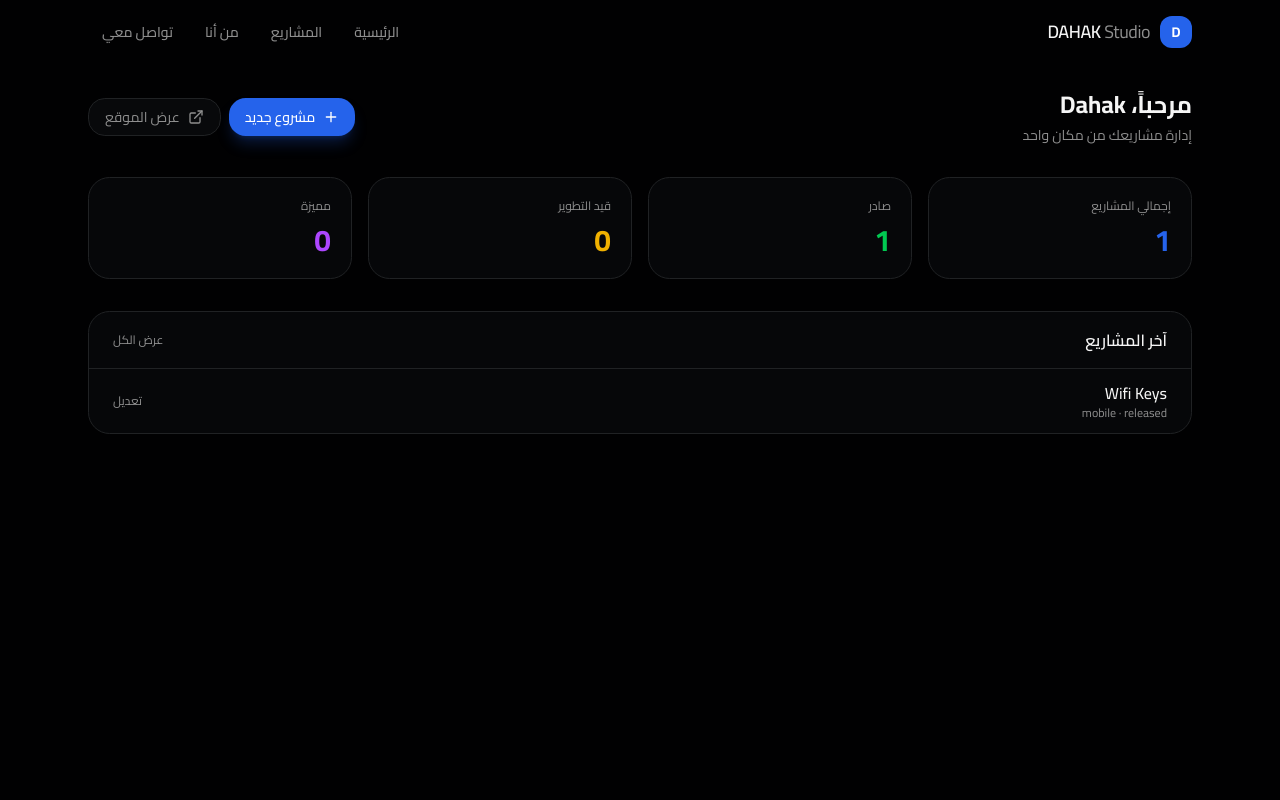
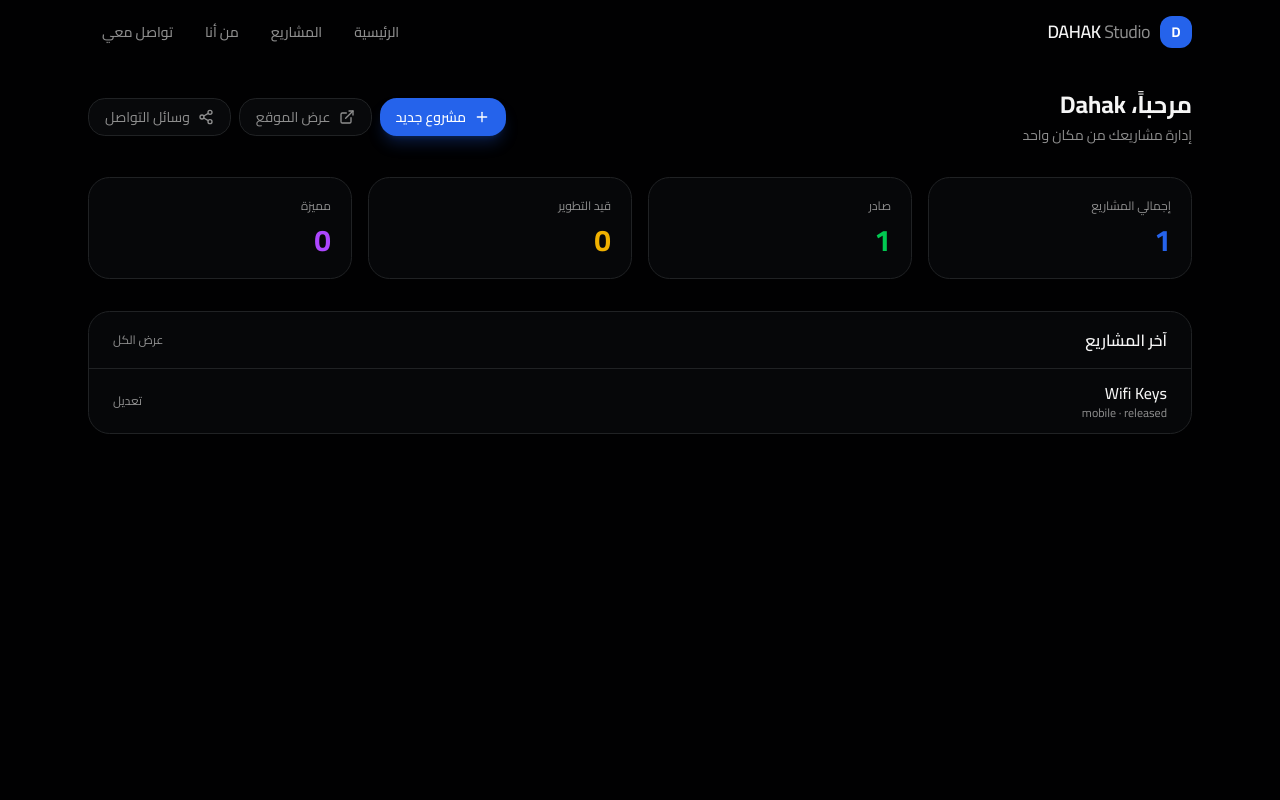
Before and after one commit to dahakabdellah12/dahak-studio, a Next.js app: page /dashboard in a window 1280 px wide. Shown: the top 800 px of the page. Built offline with nearby package versions, Linux system fonts and the light colour scheme.

Commit message:
Add social links button to dashboard + logo preview in project form

```diff
--- a/src/app/dashboard/page.tsx
+++ b/src/app/dashboard/page.tsx
@@ -1,6 +1,6 @@
 import Link from "next/link";
 import { getProjects } from "@/lib/data/projects-store";
-import { FolderGit2, Plus, ExternalLink } from "lucide-react";
+import { FolderGit2, Plus, ExternalLink, Share2 } from "lucide-react";
 
 export default async function DashboardPage() {
   const projects = await getProjects();
@@ -40,6 +40,13 @@ export default async function DashboardPage() {
           >
             <ExternalLink className="h-4 w-4" />
             عرض الموقع
+          </Link>
+          <Link
+            href="/dashboard/social"
+            className="inline-flex items-center gap-2 rounded-xl border border-border bg-secondary/50 px-4 py-2 text-sm text-muted-foreground transition-colors hover:text-foreground"
+          >
+            <Share2 className="h-4 w-4" />
+            وسائل التواصل
           </Link>
         </div>
       </div>
--- a/src/app/dashboard/projects/project-form.tsx
+++ b/src/app/dashboard/projects/project-form.tsx
@@ -281,8 +281,21 @@ export function ProjectForm({ initial, mode }: ProjectFormProps) {
               type="url"
               value={thumbnail}
               onChange={(e) => setThumbnail(e.target.value)}
+              placeholder="https://example.com/logo.png"
               className={inputClass}
             />
+            {thumbnail && (
+              <div className="mt-3 flex items-center gap-3">
+                {/* eslint-disable-next-line @next/next/no-img-element */}
+                <img
+                  src={thumbnail}
+                  alt="معاينة اللوجو"
+                  className="h-14 w-14 rounded-xl border border-border object-cover"
+                  onError={(e) => { (e.target as HTMLImageElement).style.display = "none"; }}
+                />
+                <span className="text-xs text-muted-foreground">معاينة اللوجو</span>
+              </div>
+            )}
           </div>
         </div>
       </div>
```
